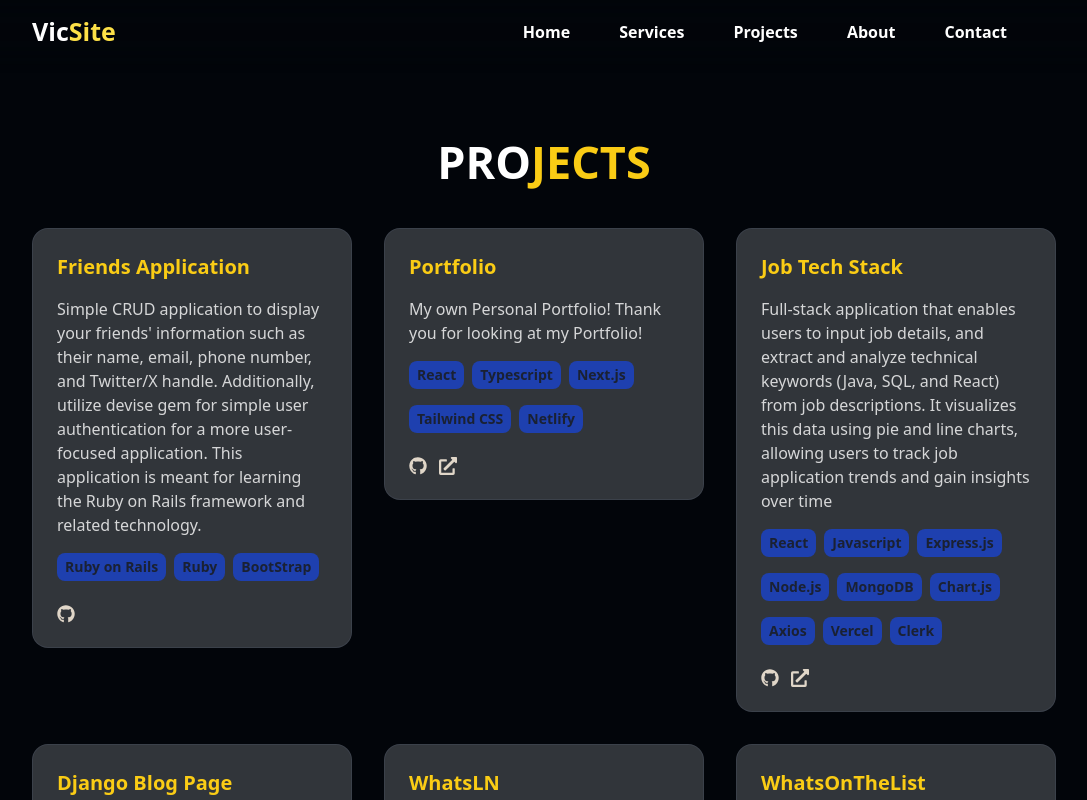
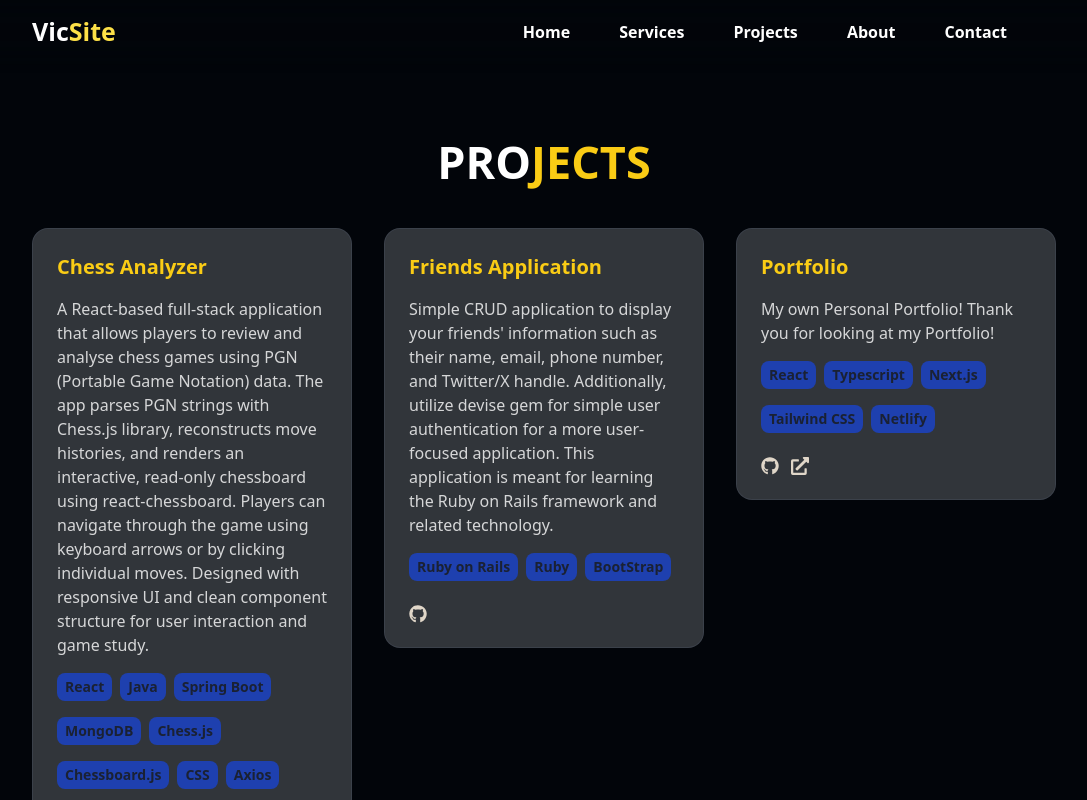
Before and after one commit to AwesomlyC/portfolio, a Next.js app: page /projects in a window 1280 px wide. Shown: the top 800 px of the page, without its empty margins (96-1183 px from the left). Built offline with nearby package versions, Linux system fonts and the light colour scheme.

Commit message:
updated project list

```diff
--- a/components/Projects.tsx
+++ b/components/Projects.tsx
@@ -43,6 +43,18 @@
             ]}
             githublink="https://github.com/AwesomlyC/JobTechStack"
             websitelink="https://jobtechstack.vercel.app"
+          />
+
+          <ProjectItem
+            title='Chess Analyzer'
+            description={`
+                A React-based full-stack application that allows players to review and analyse chess games using PGN (Portable Game Notation) data.
+                The app parses PGN strings with Chess.js library, reconstructs move histories, and renders an interactive, read-only chessboard using react-chessboard.
+                Players can navigate through the game using keyboard arrows or by clicking individual moves.
+                Designed with responsive UI and clean component structure for user interaction and game study.
+
+              `}
+            skills = {["React", "Java", "Spring Boot", "MongoDB", "Chess.js", "Chessboard.js", "CSS", "Axios"]}
           />
         <ProjectItem
           title="Django Blog Page"
--- a/pages/projects.tsx
+++ b/pages/projects.tsx
@@ -20,6 +20,17 @@
           Pro<span className="text-yellow-400">jects</span>
         </h1>
         <div className="w-[80%] pt-[2rem] pb-[3rem] mx-auto grid grid-cols-1 md:grid-cols-2 lg:grid-cols-3 gap-[2rem]">
+        <ProjectItem
+            title='Chess Analyzer'
+            description={`
+                A React-based full-stack application that allows players to review and analyse chess games using PGN (Portable Game Notation) data.
+                The app parses PGN strings with Chess.js library, reconstructs move histories, and renders an interactive, read-only chessboard using react-chessboard.
+                Players can navigate through the game using keyboard arrows or by clicking individual moves.
+                Designed with responsive UI and clean component structure for user interaction and game study.
+
+              `}
+            skills = {["React", "Java", "Spring Boot", "MongoDB", "Chess.js", "Chessboard.js", "CSS", "Axios"]}
+          />
           <ProjectItem
             title="Friends Application"
             description={`Simple CRUD application to display your friends' information
```
